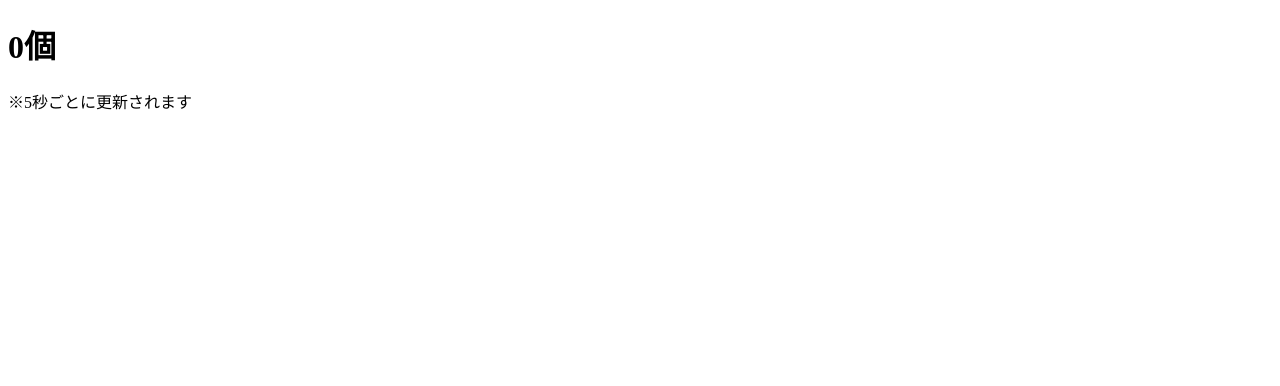
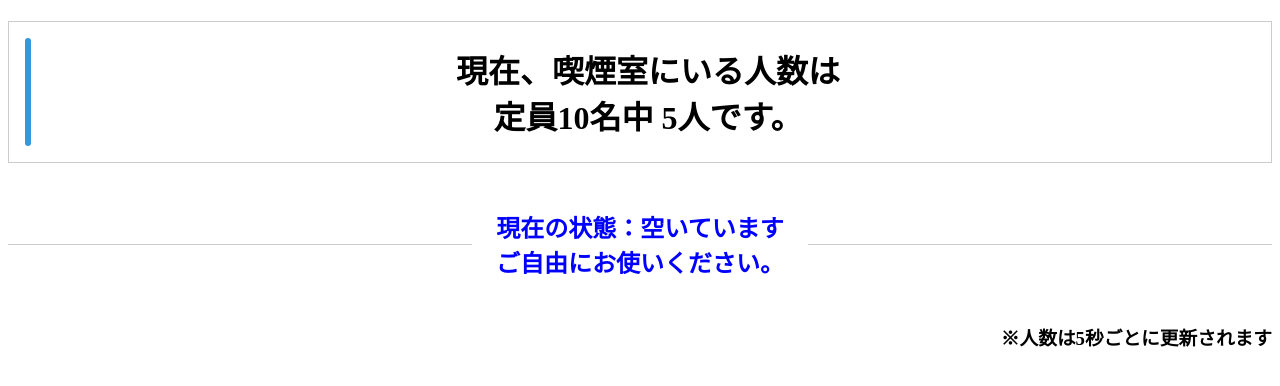
Before and after one commit to diinuma/count-app, a Flask app: page / in a window 1280 px wide. Shown: the top 386 px of the page. Run offline with Flask 2, Linux system fonts and the light colour scheme.

Commit message:
人数カウントのデザインを変更しました。

```diff
--- a/app.py
+++ b/app.py
@@ -6,7 +6,7 @@ app = Flask(__name__)
 @app.route('/')
 def get():
     try:
-        with open('/tmp/persons.json') as f:
+        with open('persons.json') as f:
             load = json.load(f)
 
             count = load['count']
--- a/persons.json
+++ b/persons.json
@@ -1 +1 @@
-{"count": 0}
+{"count": 5}
--- /dev/null
+++ b/static/style.css
@@ -0,0 +1,40 @@
+h1 {
+  position: relative;
+  padding: .75em 1em .75em 1.5em;
+  border: 1px solid #ccc;
+}
+h1::after {
+  position: absolute;
+  top: .5em;
+  left: .5em;
+  content: '';
+  width: 6px;
+  height: -webkit-calc(100% - 1em);
+  height: calc(100% - 1em);
+  background-color: #3498db;
+  border-radius: 4px;
+}
+
+h2 {
+  position: relative;
+  text-align: center;
+}
+h2 span {
+  position: relative;
+  z-index: 2;
+  display: inline-block;
+  margin: 0 2.5em;
+  padding: 0 1em;
+  background-color: #fff;
+  text-align: left;
+}
+h2::before {
+  position: absolute;
+  top: 50%;
+  z-index: 1;
+  content: '';
+  display: block;
+  width: 100%;
+  height: 1px;
+  background-color: #ccc;
+}
--- a/templates/get.html
+++ b/templates/get.html
@@ -1,8 +1,8 @@
 <!DOCTYPE html>
 <html>
     <head>
-        <title>人数</title>
-
+        <title>人数カウント表示ツール</title>
+        <link rel="stylesheet" href="static/style.css">
         <script>
             setInterval(function(){
                 document.location.reload();
@@ -10,8 +10,34 @@
         </script>
     </head>
     <body>
-        <h1>{{count}}個</h1>
 
-        ※5秒ごとに更新されます
+        <h1 style="text-align:center">
+            現在、喫煙室にいる人数は<br>
+            定員10名中 {{count}}人です。
+        </h1>
+
+
+        {% if count >= 10 %}
+        <h2 style="text-align:center">
+            <span style="text-align:center">
+                <p style="color: red;">現在の状態：満員<br>中に入らないでください。</p>
+            </span>
+        </h2>
+        {% elif count >= 7 %}
+        <h2 style="text-align:center">
+            <span style="text-align:center">
+                <p style="color:orange;">現在の状態：混雑<br>他の方と間隔をあけてお使いください。</p>
+            </span>
+        </h2>
+        {% else %}
+        <h2 style="text-align:center">
+            <span style="text-align:center">
+                <p style="color: blue;">現在の状態：空いています<br>ご自由にお使いください。</p>
+            </span>
+        </h2>
+        {% endif %}
+
+        <h3 style="text-align:right">※人数は5秒ごとに更新されます</h3>
+
     </body>
 </html>
```
